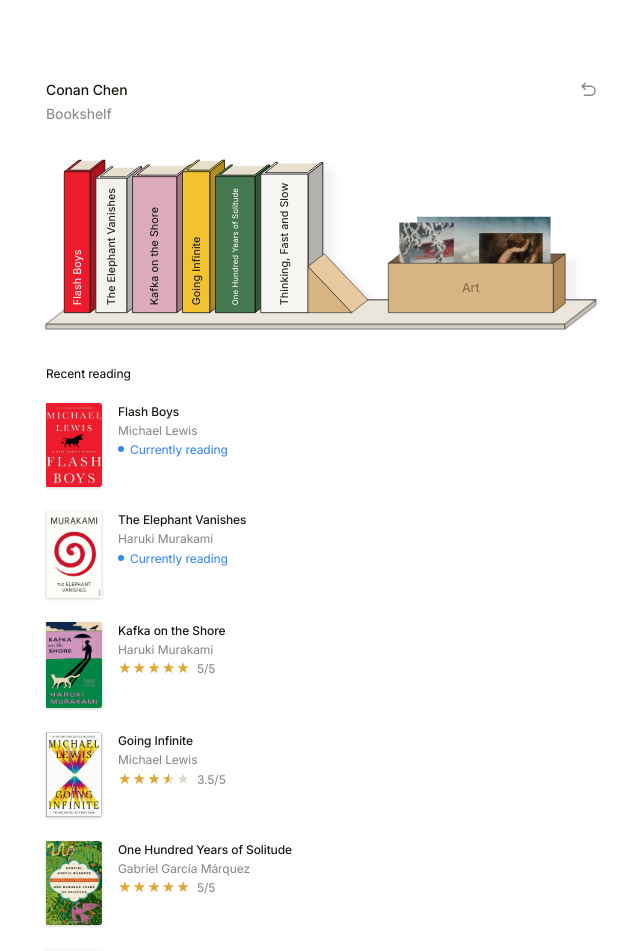
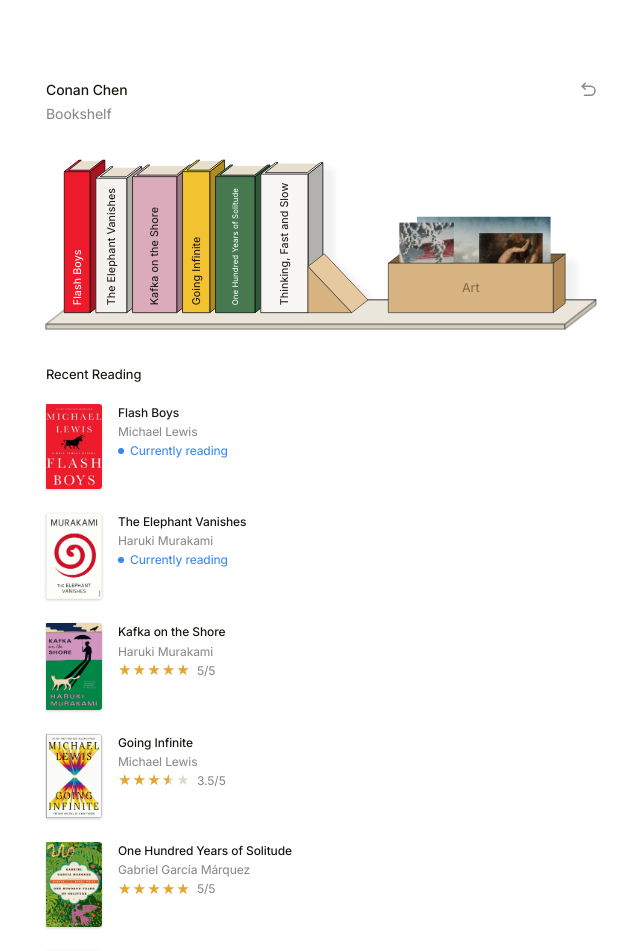
Before and after one commit to conancchen/conancchen.github.io, a Jekyll site: the page built from bookshelf.html, in a window 1280 px wide. Shown: the top 951 px of the page, without its empty margins (319-959 px from the left). Built offline with Jekyll 4.4.1, drawn with Linux system fonts in a browser that asks for light colours.

Commit message:
bookshelf: keep picked books on the shelf, bump section labels

```diff
--- a/assets/bookshelf/bookshelf.css
+++ b/assets/bookshelf/bookshelf.css
@@ -76,9 +76,8 @@
   fill: transparent;
 }
 
-/* The shadows on the wall slide along with their books and pop up and tip
-   with them (see .bs-book-lift), a little fainter for a book that's out,
-   off the wall */
+/* The shadows on the wall slide along with their books and come up with
+   them while they're dragged (see .bs-book-lift) */
 .bs-shadows {
   fill: var(--bs-shadow);
   opacity: var(--bs-shadow-strength);
@@ -86,10 +85,6 @@
 
 .bs-shadow {
   transition: opacity 0.2s ease, transform 0.25s cubic-bezier(0.22, 1, 0.36, 1);
-}
-
-.bs-shadow.is-lifted {
-  opacity: 0.6;
 }
 
 .bs-shadow-lift {
@@ -140,17 +135,12 @@
   -webkit-user-select: none;
 }
 
-/* A hovered (or pinned) book pops up out of the row and tips back 10°,
-   pivoting on its bottom corner */
+/* A hovered (or pinned) book stays put on the shelf; only the others blur
+   back (see .bs-book-art) */
 .bs-book-lift {
   transform-box: fill-box;
   transform-origin: 0% 100%;
   transition: transform 0.22s cubic-bezier(0.22, 1, 0.36, 1);
-}
-
-.bs-book.is-picked .bs-book-lift,
-.bs-shadow.is-lifted .bs-shadow-lift {
-  transform: translate(-4px, -14px) rotate(-10deg);
 }
 
 /* A book being dragged comes up straight and forward off the shelf, out in
@@ -441,7 +431,7 @@
 .bs-label {
   margin: 28px 0 0;
   padding-bottom: 8px;
-  font-size: 12px;
+  font-size: 13px;
   font-weight: inherit;
 }
 
--- a/assets/bookshelf/bookshelf.js
+++ b/assets/bookshelf/bookshelf.js
@@ -38,9 +38,9 @@
     onReorder: null,
     labels: {
       shelf: "A shelf of what I'm reading now and just finished",
-      reading: 'Recent reading',
+      reading: 'Recent Reading',
       current: 'Currently reading',
-      art: 'Selected art',
+      art: 'Selected Art',
       crate: 'Art'
     }
   };
@@ -486,8 +486,8 @@
       });
     }
 
-    // Hovering (or focusing) a book on the shelf pops it up, and the other
-    // lines in the list blur back; pressing a book pins it out that way until
+    // Hovering (or focusing) a book on the shelf picks it, and the other
+    // books and lines in the list blur back; pressing a book pins it that way until
     // it's pressed again, Esc, or a click anywhere else. Hovering or pressing
     // a line in the list does the same as hovering or pressing its book.
     // Hovering the crate pops its prints up a little; pressing it sends them
```
